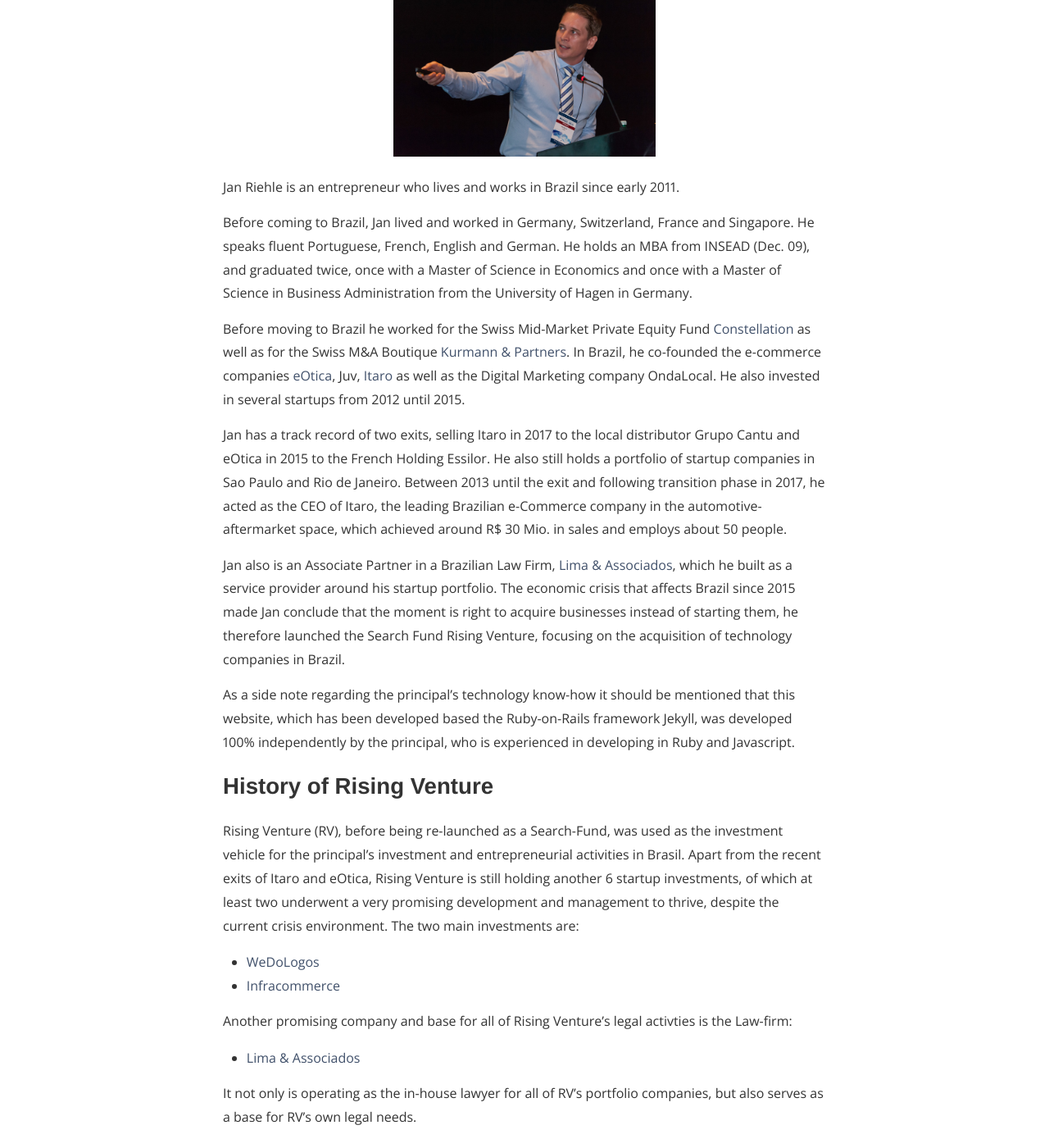
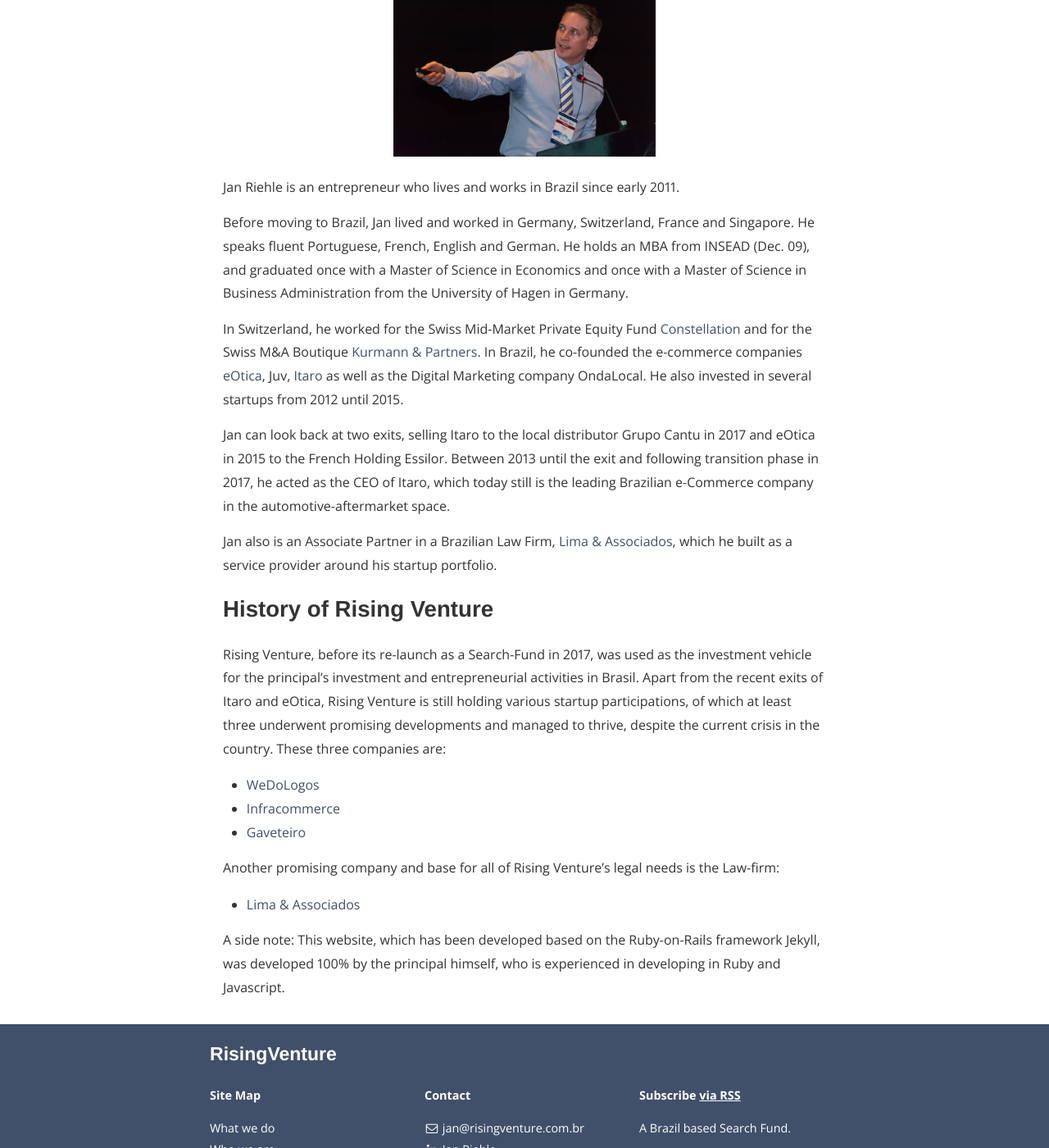
Before and after one commit to janriehle/risingventure, a Jekyll site: the page built from about.md, in a window 1280 px wide and 1400 px high, scrolled down 302 px. Shown: the whole window at 82% size. Built offline with Jekyll 4.4.1, drawn with Linux system fonts in a browser that asks for light colours; nearby versions of some CDN libraries.

Commit message:
Latest Changes October 2017

```diff
--- a/_posts/2017-03-29-Brazil.markdown
+++ b/_posts/2017-03-29-Brazil.markdown
@@ -63,7 +63,7 @@
 
   <tr>
     <td>Risign Venture</td>
-    <td>Self-Funded but fundraising</td>
+    <td>Self-Funded</td>
     <td>April 2016</td>
     <td>Fundraising & Search-Phase</td>
     <td>One</td>
--- a/_posts/2017-04-13-itaro-exit.markdown
+++ b/_posts/2017-04-13-itaro-exit.markdown
@@ -6,7 +6,7 @@
 cover:  "/assets/Rising3_X3Large.jpg"
 ---
 
-<p>Find below the official press-release issued after realization of the sale of Itaro (the prinicpal's latest venture) to Grupo Cantu, one of Brazil's 10 biggest distribution companies with more than 50 years of history.
+<p>Find below the official press-release issued after realization of the sale of Itaro to Grupo Cantu, one of Brazil's 10 biggest distribution companies with more than 50 years of history.
 <br>
 
 <ul>
--- a/_posts/2017-05-09-multiple-store-brand-positioning-ecommerce.markdown
+++ b/_posts/2017-05-09-multiple-store-brand-positioning-ecommerce.markdown
@@ -6,7 +6,7 @@
 cover:  "/assets/Rising3_X3Large.jpg"
 ---
 
-<p>Find below a link to an article about the implementation of a Multi-Vertical Strategy in e-Commerce written by me and published on the web-portal of Ecommerce Brasil in May 2017:<br>
+<p>Find below a link to an article about the implementation of a Multi-Vertical Strategy in e-Commerce written published on the web-portal of Ecommerce Brasil in May 2017:<br>
 <ul>
 <li><a target="_blank" href="https://www.ecommercebrasil.com.br/artigos/multi-store-alternativa-programa-de-fidelizacao/">Article on E-commerce Brasil (in Portuguese)</a></li>
 </ul></p>
--- a/about.md
+++ b/about.md
@@ -12,34 +12,32 @@
 
 Jan Riehle is an entrepreneur who lives and works in Brazil since early 2011.
 
-Before coming to Brazil, Jan lived and worked in Germany, Switzerland, France and Singapore.  He speaks fluent Portuguese, French, English and German. He holds an MBA from INSEAD (Dec. 09), and graduated twice, once with a Master of Science in Economics and once with a Master of Science in Business Administration from the University of Hagen in Germany.
+Before moving to Brazil, Jan lived and worked in Germany, Switzerland, France and Singapore.  He speaks fluent Portuguese, French, English and German. He holds an MBA from INSEAD (Dec. 09), and graduated once with a Master of Science in Economics and once with a Master of Science in Business Administration from the University of Hagen in Germany.
 
-Before moving to Brazil he worked for the Swiss Mid-Market Private Equity Fund [Constellation](http://www.constellation.ch) as well as for the Swiss M&A Boutique [Kurmann & Partners](http://www.kurmannpartners.ch). In Brazil, he co-founded the e-commerce companies [eOtica](http://www.eotica.com.br), Juv, [Itaro](http://www.itaro.com.br) as well as the Digital Marketing company OndaLocal. He also invested in several startups from 2012 until 2015.
+In Switzerland, he worked for the Swiss Mid-Market Private Equity Fund [Constellation](http://www.constellation.ch) and for the Swiss M&A Boutique [Kurmann & Partners](http://www.kurmannpartners.ch). In Brazil, he co-founded the e-commerce companies [eOtica](http://www.eotica.com.br), Juv, [Itaro](http://www.itaro.com.br) as well as the Digital Marketing company OndaLocal. He also invested in several startups from 2012 until 2015.
 
-Jan has a track record of two exits, selling Itaro in 2017 to the local distributor Grupo Cantu and eOtica in 2015 to the French Holding Essilor.  He also still holds a portfolio of startup companies in Sao Paulo and Rio de Janeiro. Between 2013 until the exit and following transition phase in 2017, he acted as the CEO of Itaro, the leading Brazilian e-Commerce company in the automotive-aftermarket space, which achieved around R$ 30 Mio. in sales and employs about 50 people.
+Jan can look back at two exits, selling Itaro to the local distributor Grupo Cantu in 2017 and eOtica in 2015 to the French Holding Essilor. Between 2013 until the exit and following transition phase in 2017, he acted as the CEO of Itaro, which today still is the leading Brazilian e-Commerce company in the automotive-aftermarket space.
 
-Jan also is an Associate Partner in a Brazilian Law Firm, [Lima & Associados](http://www.limaeassociados.com.br), which he built as a service provider around his startup portfolio. The economic crisis that affects Brazil since 2015 made Jan conclude that the moment is right to acquire businesses instead of starting them, he therefore launched the Search Fund Rising Venture,  focusing on the acquisition of technology companies in Brazil.
-
-As a side note regarding the principal's technology know-how it should be mentioned that this website, which has been developed based the Ruby-on-Rails framework Jekyll, was developed 100% independently by the principal, who is experienced in developing in Ruby and Javascript.
+Jan also is an Associate Partner in a Brazilian Law Firm, [Lima & Associados](http://www.limaeassociados.com.br), which he built as a service provider around his startup portfolio.
 
 <h2>History of Rising Venture</h2>
 
-Rising Venture (RV), before being re-launched as a Search-Fund, was used as the investment vehicle for the principal's investment and entrepreneurial activities in Brasil. Apart from the recent exits of Itaro and eOtica, Rising Venture is still holding another 6 startup investments, of which at least two underwent a very promising development and management to thrive, despite the current crisis environment. The two main investments are:
+Rising Venture, before its re-launch as a Search-Fund in 2017, was used as the investment vehicle for the principal's investment and entrepreneurial activities in Brasil. Apart from the recent exits of Itaro and eOtica, Rising Venture is still holding various startup participations, of which at least three underwent promising developments and managed to thrive, despite the current crisis in the country. These three companies are:
 
 <ul>
 <li><a href="http://www.wedologos.com.br" target="_blank">WeDoLogos</a></li>
 <li><a href="http://www.infracommerce.com.br" target="_blank">Infracommerce</a></li>
+<li><a href="http://www.gaveteiro.com.br" target="_blank">Gaveteiro</a></li>
 </ul>
 
-Another promising company and base for all of Rising Venture's legal activties is the Law-firm:
-
+Another promising company and base for all of Rising Venture's legal needs is the Law-firm:
 <ul>
 <li><a href="http://www.limaeassociados.com.br">Lima & Associados</a></li>
 </ul>
 
-It not only is operating as the in-house lawyer for all of RV's portfolio companies, but also serves as a base for RV's own legal needs.
+A side note: This website, which has been developed based on the Ruby-on-Rails framework Jekyll, was developed 100% by the principal himself, who is experienced in developing in Ruby and Javascript. <br>
 
-
+[Gaveteiro]: (http://www.gaveteiro.com.br)
 [Itaro]: (http://www.itaro.com.br)
 [Lima & Associados]: (http://www.limaeassociados.com.br)
 [Infracommerce]: (http://www.infracommerce.com.br)
--- a/index.html
+++ b/index.html
@@ -20,7 +20,7 @@
 <p>Search funds have been in existence since 1984 and have been structured to mitigate many of the risks associated with purchasing a small business. To date, more than 250 search funds have been raised in the US and about 50 outside the US. A 2016 study conducted by Stanford concluded that a portfolio of first time search funds in the United States performed with an IRR of 36.7% on average. A similar study by IESE concluded for international search funds an IRR of 33.40%.
 </p>
 
-<p>Below, find a list of our latest posts on the topic:</p>
+<p>Below, find a list of latest posts on this and other topics.</p>
 
 
 <ul class="post-list">
```
Also changed, not shown: other parts of _posts/2017-03-29-Brazil.markdown (+1 -1 lines), 3 other files.
